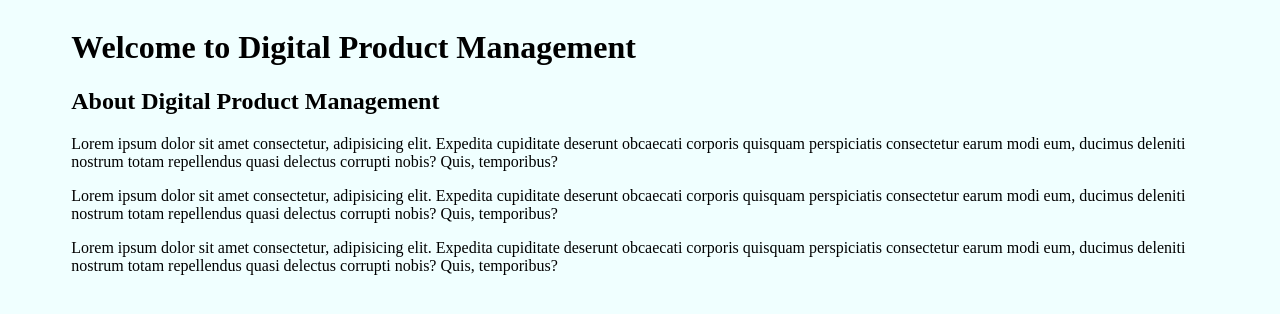
After one commit to dsmith-94/dsmith94-Flask-WebApp, a Flask app: template templates/about.html in a window 1280 px wide. The commit adds this page. Shown: the top 314 px of the page. Run offline with Flask 3, Linux system fonts and the light colour scheme; the template is opened without the code that fills it, so the values that code supplies are empty.

Commit message:
created about.html and started doing jinja templates

```diff
--- a/app.py
+++ b/app.py
@@ -1,14 +1,14 @@
 # module 10 - Flask Application
 # Mike Colbert 10/28/2025
 
-from flask import Flask
+from flask import Flask, render_template
 
 app = Flask(__name__)
 
 
 @app.route("/")
 def hello():
-    return "Hello World!!"
+    return render_template("index.html")
 
 
 @app.route("/Daw")
--- /dev/null
+++ b/templates/about.html
@@ -0,0 +1,23 @@
+{% extends "base.html" %} {% block title %} About Digital Product Management
+{%endblock%} {% block body %}
+<h2>About Digital Product Management</h2>
+<p>
+  Lorem ipsum dolor sit amet consectetur, adipisicing elit. Expedita cupiditate
+  deserunt obcaecati corporis quisquam perspiciatis consectetur earum modi eum,
+  ducimus deleniti nostrum totam repellendus quasi delectus corrupti nobis?
+  Quis, temporibus?
+</p>
+<p>
+  Lorem ipsum dolor sit amet consectetur, adipisicing elit. Expedita cupiditate
+  deserunt obcaecati corporis quisquam perspiciatis consectetur earum modi eum,
+  ducimus deleniti nostrum totam repellendus quasi delectus corrupti nobis?
+  Quis, temporibus?
+</p>
+<p>
+  Lorem ipsum dolor sit amet consectetur, adipisicing elit. Expedita cupiditate
+  deserunt obcaecati corporis quisquam perspiciatis consectetur earum modi eum,
+  ducimus deleniti nostrum totam repellendus quasi delectus corrupti nobis?
+  Quis, temporibus?
+</p>
+
+{% endblock %}
--- a/templates/base.html
+++ b/templates/base.html
@@ -13,7 +13,7 @@
   <body>
     <div class="container">
       <header>
-        <h1>Welcome to Software Design</h1>
+        <h1>Welcome to Digital Product Management</h1>
       </header>
       {% block body %}
 
```
Also changed, not shown: templates/index.html (+4 -7 lines).
